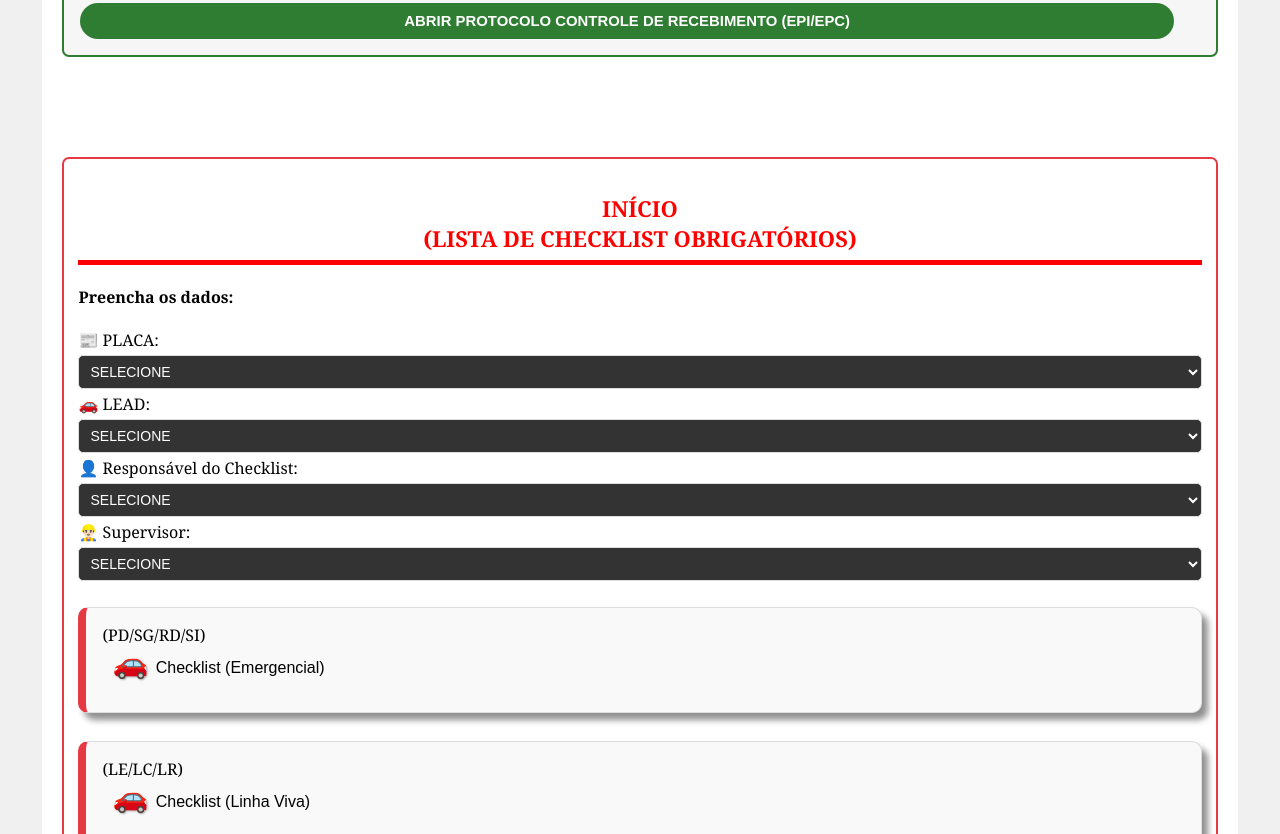
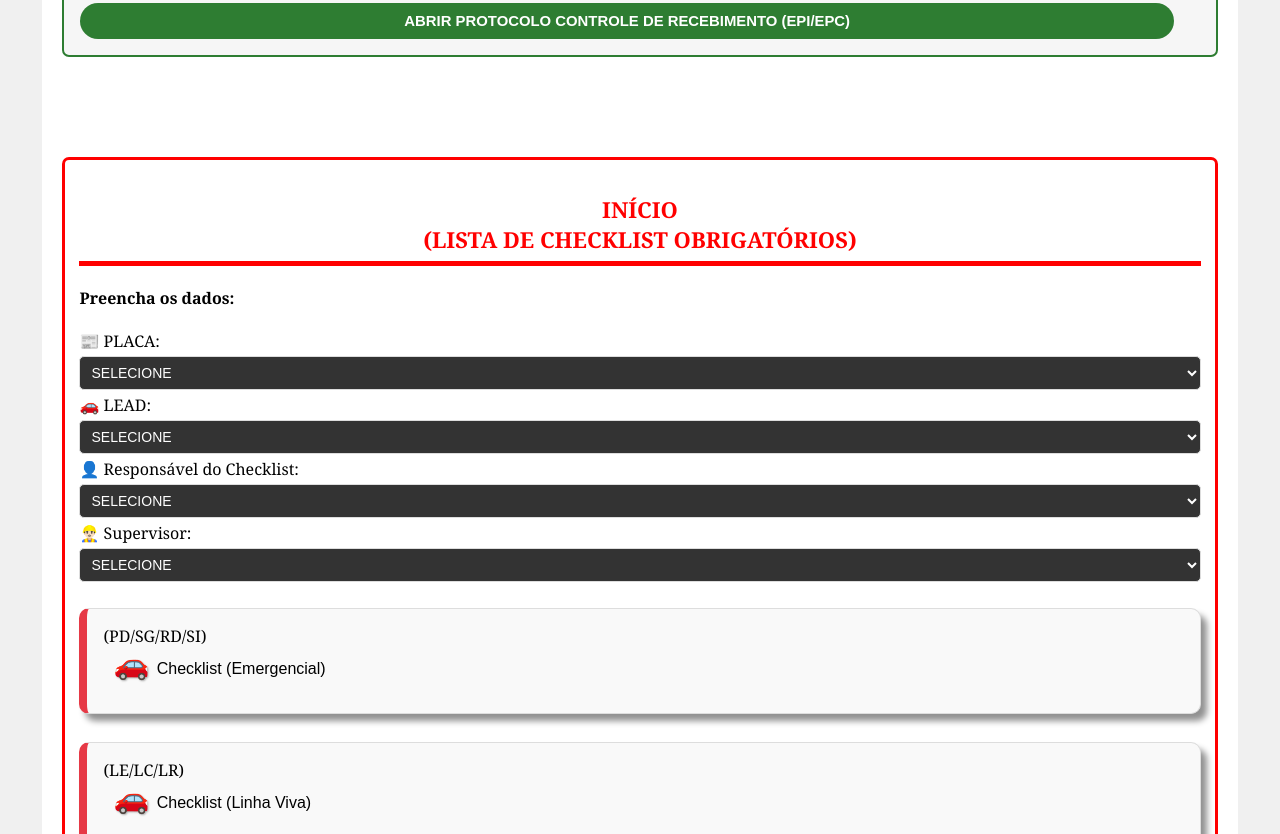
Before and after one commit to modelospadrao/gradedeformularios, a plain HTML site: page index.html in a window 1280 px wide. Shown: the part 780-1614 px from the top of the page. Drawn offline with Linux system fonts and the light colour scheme.

Commit message:
Update index.html

```diff
--- a/index.html
+++ b/index.html
@@ -364,7 +364,7 @@
       /* Container geral da seção */
         #checklist-section {
           background: #fff;
-          border: 2px solid #e63946;
+          border: 3px solid #ff0000;
           border-radius: 7px;
           padding: 14px;
           margin: 29px 0;
```
